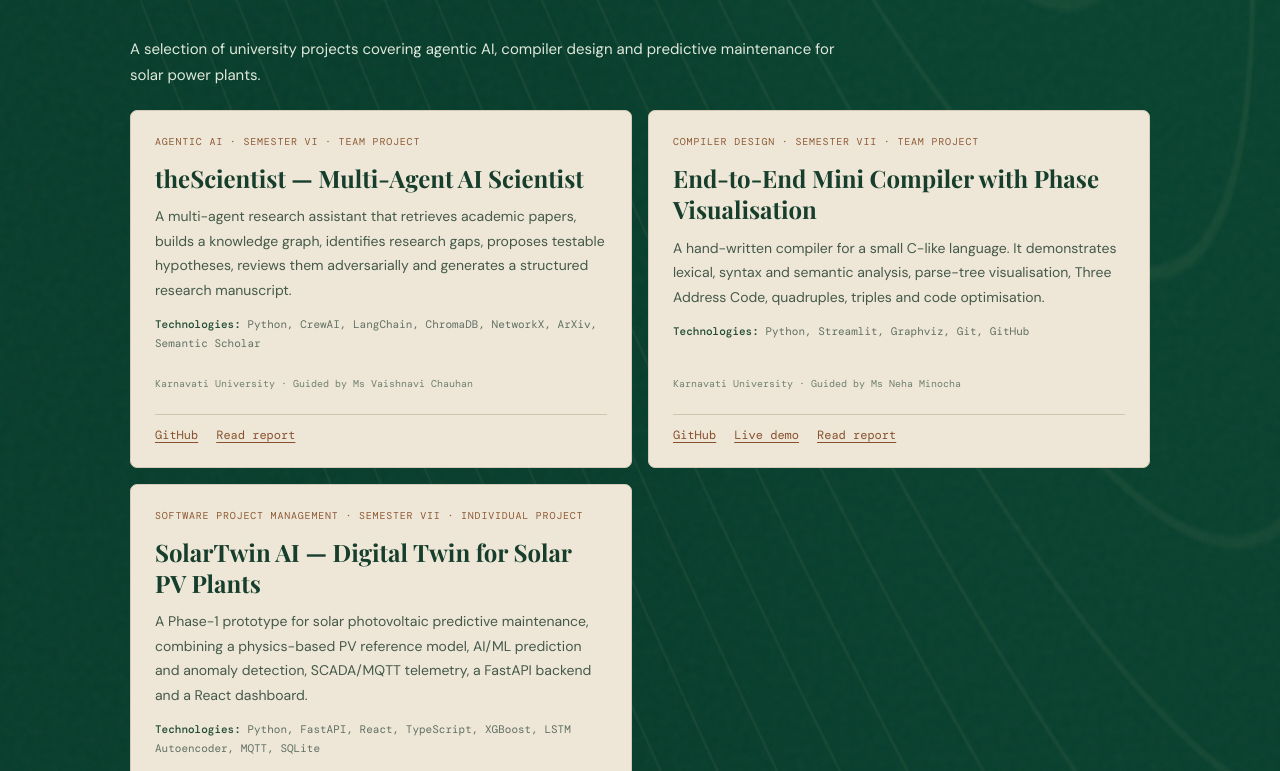
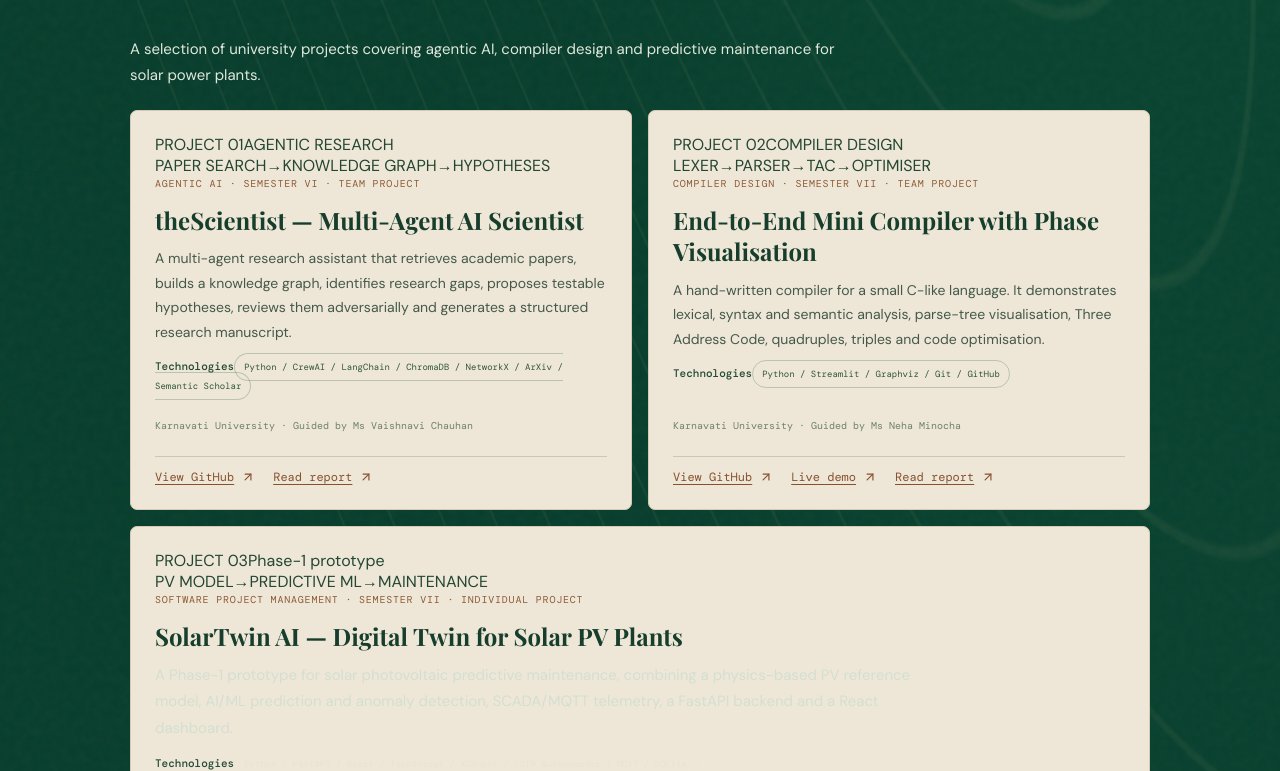
Before and after one commit to abhitiwari12/abhitiwari, a React (Vite) app: page / in a window 1280 px wide. Shown: the part 4949-5720 px from the top of the page. Built offline with nearby package versions, Linux system fonts and the light colour scheme; a web font is replaced by a local one.

Commit message:
Add project-specific visual headers to academic cards

```diff
--- a/src/main.jsx
+++ b/src/main.jsx
@@ -17,6 +17,7 @@ const academicProjects = [
     title:"theScientist — Multi-Agent AI Scientist",
     desc:"A multi-agent research assistant that retrieves academic papers, builds a knowledge graph, identifies research gaps, proposes testable hypotheses, reviews them adversarially and generates a structured research manuscript.",
     stack:"Python · CrewAI · LangChain · ChromaDB · NetworkX · ArXiv · Semantic Scholar",
+    flow:["PAPER SEARCH","KNOWLEDGE GRAPH","HYPOTHESES"],
     href:"https://github.com/abhitiwari12/thescientist",
     report:"/MiniProject_Report_D&G_AgenticAI.pdf",
     meta:"Karnavati University · Guided by Ms Vaishnavi Chauhan"
@@ -26,6 +27,7 @@ const academicProjects = [
     title:"End-to-End Mini Compiler with Phase Visualisation",
     desc:"A hand-written compiler for a small C-like language. It demonstrates lexical, syntax and semantic analysis, parse-tree visualisation, Three Address Code, quadruples, triples and code optimisation.",
     stack:"Python · Streamlit · Graphviz · Git · GitHub",
+    flow:["LEXER","PARSER","TAC","OPTIMISER"],
     href:"https://github.com/TanishaMajmundar/mini-compiler-visualizer",
     live:"https://mini-compiler-visualizer-otvezg8am6edqyyrjagaml.streamlit.app/",
     report:"/23BTAI62_TiwariAbhi_MiniProjectReport.pdf",
@@ -36,6 +38,7 @@ const academicProjects = [
     title:"SolarTwin AI — Digital Twin for Solar PV Plants",
     desc:"A Phase-1 prototype for solar photovoltaic predictive maintenance, combining a physics-based PV reference model, AI/ML prediction and anomaly detection, SCADA/MQTT telemetry, a FastAPI backend and a React dashboard.",
     stack:"Python · FastAPI · React · TypeScript · XGBoost · LSTM Autoencoder · MQTT · SQLite",
+    flow:["PV MODEL","PREDICTIVE ML","MAINTENANCE"],
     href:null,
     report:"/AbhiTiwari_120.pdf",
     meta:"Karnavati University · Guided by Dr Sohil Shah",
@@ -180,16 +183,20 @@ function App(){
         </div>
         <p className="academic-intro">A selection of university projects covering agentic AI, compiler design and predictive maintenance for solar power plants.</p>
         <div className="academic-grid">
-          {academicProjects.map(project=><article className="academic-card" key={project.title}>
+          {academicProjects.map((project,i)=><article className={`academic-card academic-card-${i+1}`} key={project.title}>
+            <div className="academic-visual">
+              <div className="academic-visual-label"><span>PROJECT 0{i+1}</span><span>{project.status || (i===0 ? "AGENTIC RESEARCH" : "COMPILER DESIGN")}</span></div>
+              <div className="academic-flow">{project.flow.map((step,j)=><React.Fragment key={step}>{j>0 && <span className="academic-flow-arrow">→</span>}<span className="academic-flow-step">{step}</span></React.Fragment>)}</div>
+            </div>
             <span className="academic-course">{project.tag}</span>
             <h3>{project.title}</h3>
             <p className="academic-desc">{project.desc}</p>
-            <p className="academic-stack"><strong>Technologies:</strong> {project.stack.replaceAll(" · ", ", ")}</p>
+            <p className="academic-stack"><strong>Technologies</strong><span>{project.stack.replaceAll(" · ", " / ")}</span></p>
             <p className="academic-meta">{project.meta}{project.status ? " · "+project.status : ""}</p>
             <div className="academic-links">
-              {project.href && <a href={project.href} target="_blank" rel="noreferrer">GitHub</a>}
-              {project.live && <a href={project.live} target="_blank" rel="noreferrer">Live demo</a>}
-              <a href={project.report} target="_blank" rel="noreferrer">Read report</a>
+              {project.href && <a href={project.href} target="_blank" rel="noreferrer">View GitHub <ArrowUpRight size={14}/></a>}
+              {project.live && <a href={project.live} target="_blank" rel="noreferrer">Live demo <ArrowUpRight size={14}/></a>}
+              <a href={project.report} target="_blank" rel="noreferrer">Read report <ArrowUpRight size={14}/></a>
             </div>
           </article>)}
         </div>
```
